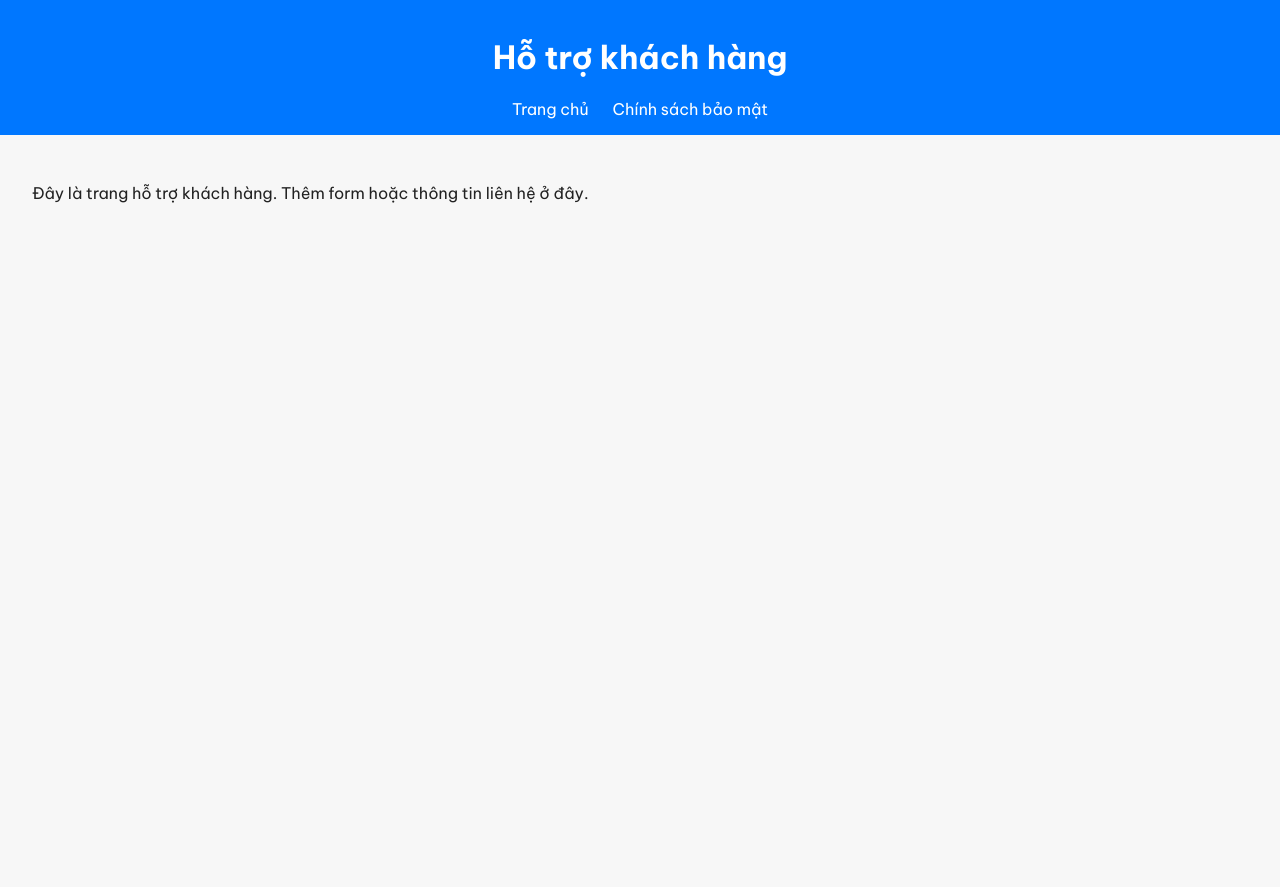
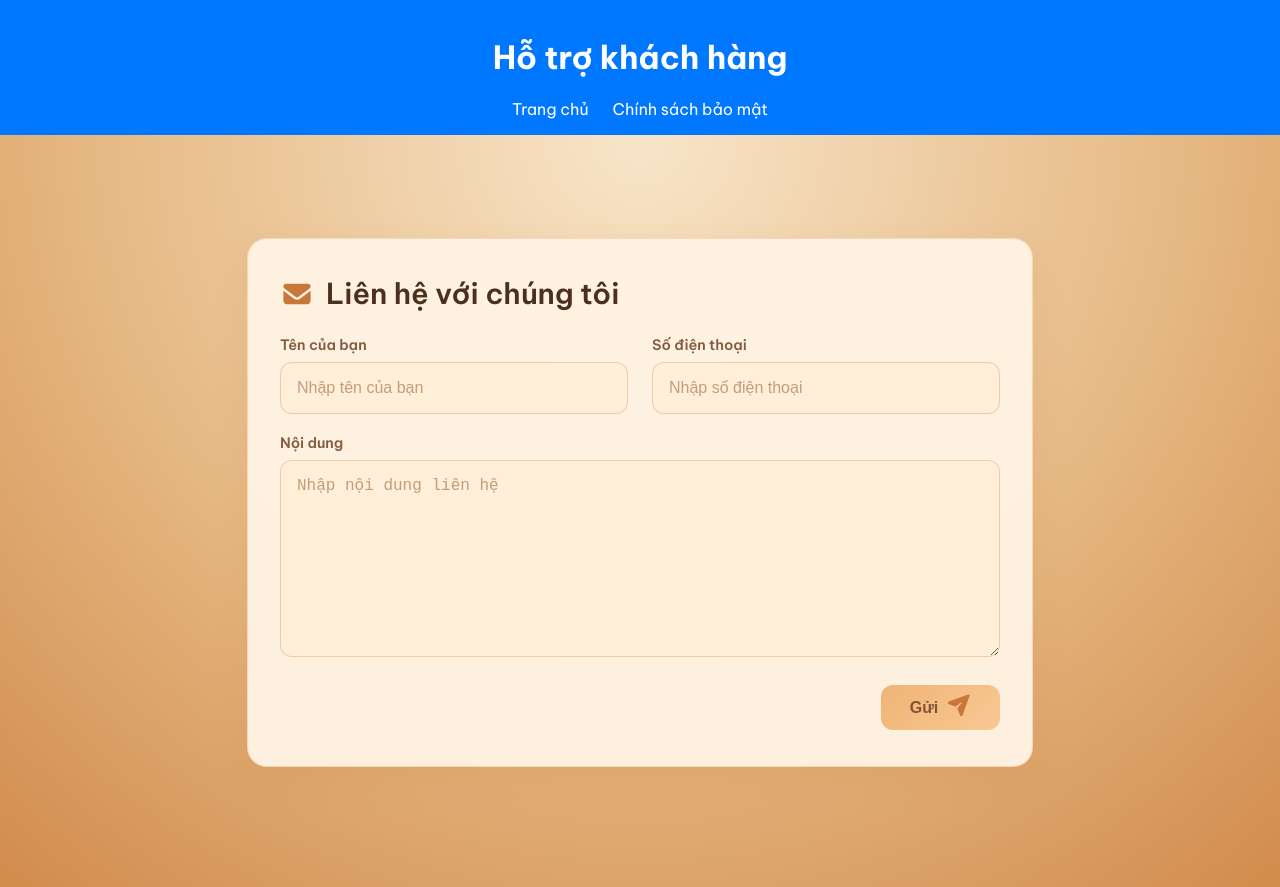
Before and after one commit to FPPoly/iot-land-landing-page, a website: page src/modules/support/index.html in a window 1280 px wide. Before the commit the page ends 800 px from the top, so only its background shows below. Drawn offline with Linux system fonts and the light colour scheme.

Commit message:
feat(privacy-policy): init support page

```diff
--- a/src/modules/support/index.html
+++ b/src/modules/support/index.html
@@ -16,10 +16,66 @@
       </nav>
     </header>
 
-    <main>
-      <p>
-        Đây là trang hỗ trợ khách hàng. Thêm form hoặc thông tin liên hệ ở đây.
-      </p>
+    <main class="support-page">
+      <section class="contact-panel">
+        <!-- Header section with icon and title to guide users -->
+        <div class="contact-header">
+          <svg class="contact-icon" xmlns="http://www.w3.org/2000/svg" viewBox="0 0 640 640" aria-hidden="true">
+            <path
+              d="M112 128C85.5 128 64 149.5 64 176C64 191.1 71.1 205.3 83.2 214.4L291.2 370.4C308.3 383.2 331.7 383.2 348.8 370.4L556.8 214.4C568.9 205.3 576 191.1 576 176C576 149.5 554.5 128 528 128L112 128zM64 260L64 448C64 483.3 92.7 512 128 512L512 512C547.3 512 576 483.3 576 448L576 260L377.6 408.8C343.5 434.4 296.5 434.4 262.4 408.8L64 260z"
+            />
+          </svg>
+          <h2>Liên hệ với chúng tôi</h2>
+        </div>
+
+        <form class="contact-form" novalidate>
+          <div class="field-group">
+            <label class="form-label" for="fullName">Tên của bạn</label>
+            <input
+              id="fullName"
+              name="fullName"
+              type="text"
+              class="form-input"
+              placeholder="Nhập tên của bạn"
+              aria-required="true"
+            />
+          </div>
+          <div class="field-group">
+            <label class="form-label" for="phoneNumber">Số điện thoại</label>
+            <input
+              id="phoneNumber"
+              name="phoneNumber"
+              type="tel"
+              class="form-input"
+              placeholder="Nhập số điện thoại"
+              inputmode="tel"
+            />
+          </div>
+          <div class="field-group field-group--full">
+            <label class="form-label" for="message">Nội dung</label>
+            <textarea
+              id="message"
+              name="message"
+              class="form-input form-textarea"
+              rows="4"
+              placeholder="Nhập nội dung liên hệ"
+              aria-required="true"
+            ></textarea>
+          </div>
+          <div class="form-actions">
+            <button type="submit" class="submit-button">
+              Gửi
+              <span class="icon-send" aria-hidden="true">
+                <svg xmlns="http://www.w3.org/2000/svg" viewBox="0 0 640 640">
+                  <path
+                    d="M568.4 37.7C578.2 34.2 589 36.7 596.4 44C603.8 51.3 606.2 62.2 602.7 72L424.7 568.9C419.7 582.8 406.6 592 391.9 592C377.7 592 364.9 583.4 359.6 570.3L295.4 412.3C290.9 401.3 292.9 388.7 300.6 379.7L395.1 267.3C400.2 261.2 399.8 252.3 394.2 246.7C388.6 241.1 379.6 240.7 373.6 245.8L261.2 340.1C252.1 347.7 239.6 349.7 228.6 345.3L70.1 280.8C57 275.5 48.4 262.7 48.4 248.5C48.4 233.8 57.6 220.7 71.5 215.7L568.4 37.7z"
+                  />
+                </svg>
+              </span>
+            </button>
+          </div>
+        </form>
+      </section>
     </main>
 
     <script src="/src/modules/support/main.js"></script>
--- a/src/modules/support/style.css
+++ b/src/modules/support/style.css
@@ -0,0 +1,154 @@
+.support-page {
+  min-height: calc(100vh - 160px);
+  display: flex;
+  align-items: center;
+  justify-content: center;
+  padding: 3rem 1.5rem 4rem;
+  background: radial-gradient(circle at top, #f8e5c9 0%, #e6b984 55%, #d18b4c 100%);
+}
+
+.contact-panel {
+  width: 100%;
+  max-width: 720px;
+  background-color: rgba(255, 243, 227, 0.96);
+  border-radius: 20px;
+  padding: 2.25rem 2rem;
+  box-shadow: 0 12px 30px rgba(209, 139, 76, 0.22);
+  color: #4c2f1d;
+  border: 1px solid rgba(209, 139, 76, 0.25);
+}
+
+.contact-header {
+  display: flex;
+  align-items: center;
+  gap: 0.75rem;
+  margin-bottom: 1.5rem;
+  color: #4c2f1d;
+}
+
+.contact-icon {
+  width: 34px;
+  height: 34px;
+  flex-shrink: 0;
+  fill: #c7773a;
+}
+
+.icon-envelope svg,
+.icon-send svg {
+  width: 25px;
+  height: 25px;
+  fill: #c7773a;
+}
+
+.contact-header h2 {
+  font-size: 1.8rem;
+  font-weight: 600;
+  margin: 0;
+}
+
+.contact-form {
+  display: grid;
+  grid-template-columns: repeat(2, minmax(0, 1fr));
+  gap: 1.25rem 1.5rem;
+  align-items: start;
+}
+
+.field-group {
+  display: flex;
+  flex-direction: column;
+  gap: 0.5rem;
+}
+
+.field-group--full {
+  grid-column: 1 / -1;
+}
+
+.form-label {
+  font-size: 0.9rem;
+  font-weight: 600;
+  color: rgba(108, 66, 36, 0.85);
+}
+
+.form-input {
+  border: 1px solid rgba(209, 139, 76, 0.35);
+  border-radius: 12px;
+  padding: 0.85rem 1rem;
+  min-height: 15px;
+  font-size: 1rem;
+  line-height: 1.4;
+  background-color: rgba(255, 239, 216, 0.95);
+  color: #4c2f1d;
+  transition: border-color 0.2s ease, box-shadow 0.2s ease;
+}
+
+.form-input::placeholder {
+  color: rgba(156, 101, 57, 0.6);
+}
+
+.form-input:focus {
+  outline: none;
+  border-color: #d18b4c;
+  box-shadow: 0 0 0 3px rgba(209, 139, 76, 0.25);
+}
+
+.form-textarea {
+  resize: vertical;
+  min-height: 168px;
+  padding-top: 0.85rem;
+}
+
+.form-actions {
+  grid-column: 1 / -1;
+  display: flex;
+  justify-content: flex-end;
+  margin-top: 0.5rem;
+}
+
+.submit-button {
+  display: inline-flex;
+  align-items: center;
+  justify-content: center;
+  gap: 0.5rem;
+  padding: 0 1.8rem;
+  min-height: 45px;
+  border-radius: 12px;
+  border: none;
+  font-size: 1rem;
+  font-weight: 600;
+  background: linear-gradient(135deg, #f0b375, #f8c994);
+  color: rgba(108, 66, 36, 0.85);
+  cursor: pointer;
+  transition: transform 0.2s ease, box-shadow 0.2s ease;
+}
+
+.submit-button:hover {
+  transform: translateY(-1px);
+  box-shadow: 0 16px 30px rgba(240, 179, 117, 0.35);
+}
+
+.submit-button:active {
+  transform: translateY(1px);
+}
+
+@media (max-width: 640px) {
+  .support-page {
+    padding: 2.5rem 1rem 3rem;
+  }
+
+  .contact-panel {
+    padding: 2rem 1.5rem;
+  }
+
+  .contact-form {
+    grid-template-columns: 1fr;
+    gap: 1rem;
+  }
+
+  .form-actions {
+    justify-content: stretch;
+  }
+
+  .submit-button {
+    width: 100%;
+  }
+}
```
